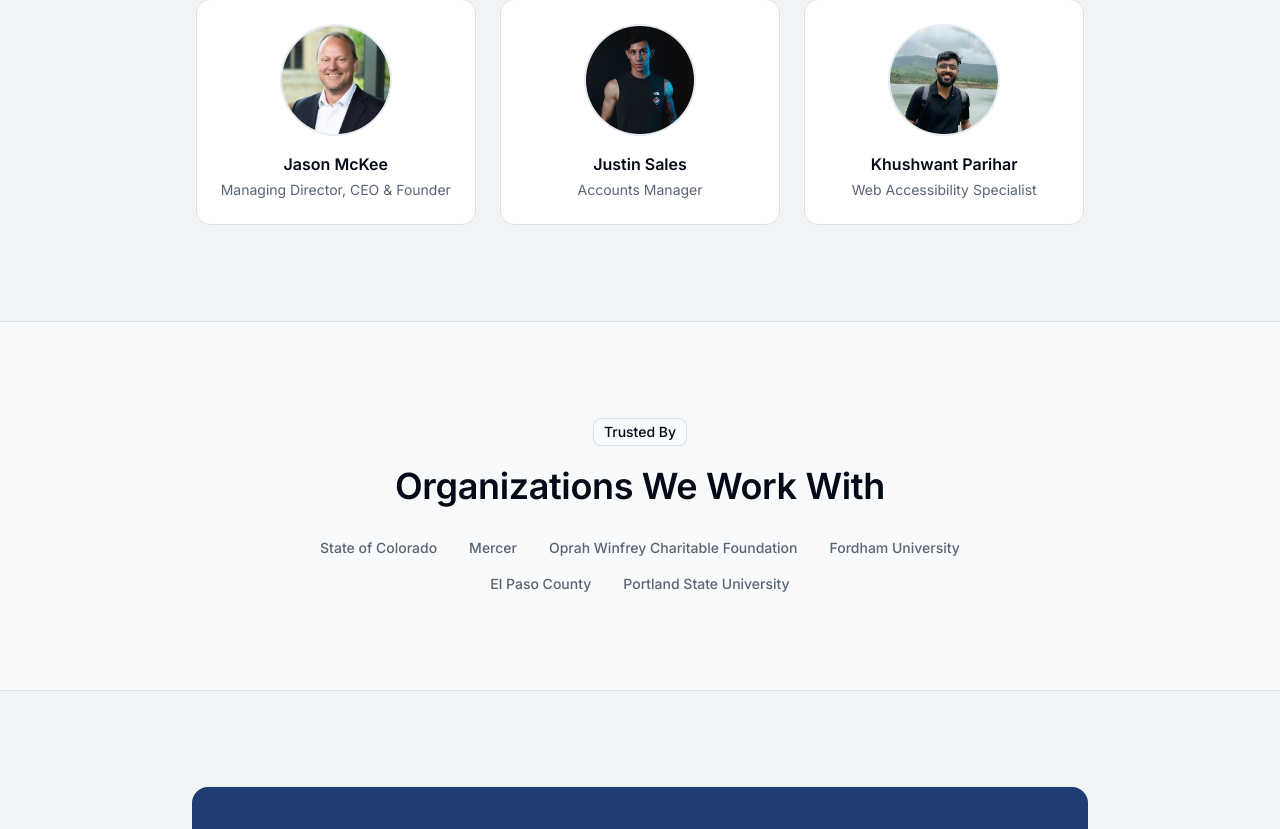
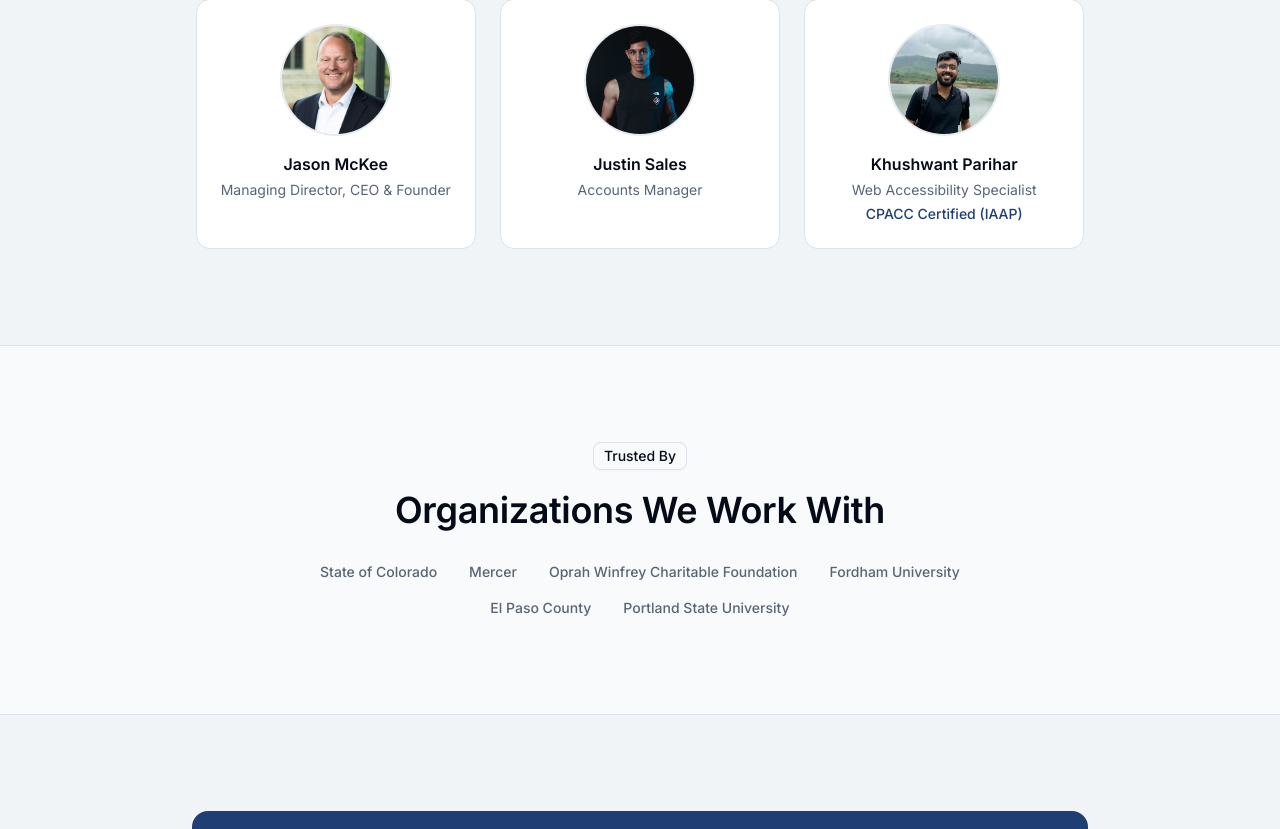
Before and after one commit to a3s-app/Perspective-Tester, a Next.js app: page /about in a window 1280 px wide. Shown: the part 1631-2460 px from the top of the page. Built offline with nearby package versions, Linux system fonts and the light colour scheme.

Commit message:
Add credential field to team members in AboutPage component

```diff
--- a/components/pro-blocks/landing-page/about-page.tsx
+++ b/components/pro-blocks/landing-page/about-page.tsx
@@ -5,7 +5,12 @@ import Image from "next/image";
 import Link from "next/link";
 import { assetPath } from "@/lib/utils";
 
-const teamMembers = [
+const teamMembers: {
+  name: string;
+  role: string;
+  credential?: string;
+  photo: string;
+}[] = [
   {
     name: "Jason McKee",
     role: "Managing Director, CEO & Founder",
@@ -19,6 +24,7 @@ const teamMembers = [
   {
     name: "Khushwant Parihar",
     role: "Web Accessibility Specialist",
+    credential: "CPACC Certified (IAAP)",
     photo: "/khushwant-parihar.jpg",
   },
 ];
@@ -186,6 +192,11 @@ export function AboutPage() {
                   <p className="text-muted-foreground text-sm">
                     {member.role}
                   </p>
+                  {member.credential ? (
+                    <p className="text-primary text-sm font-medium">
+                      {member.credential}
+                    </p>
+                  ) : null}
                 </div>
               </div>
             ))}
```
